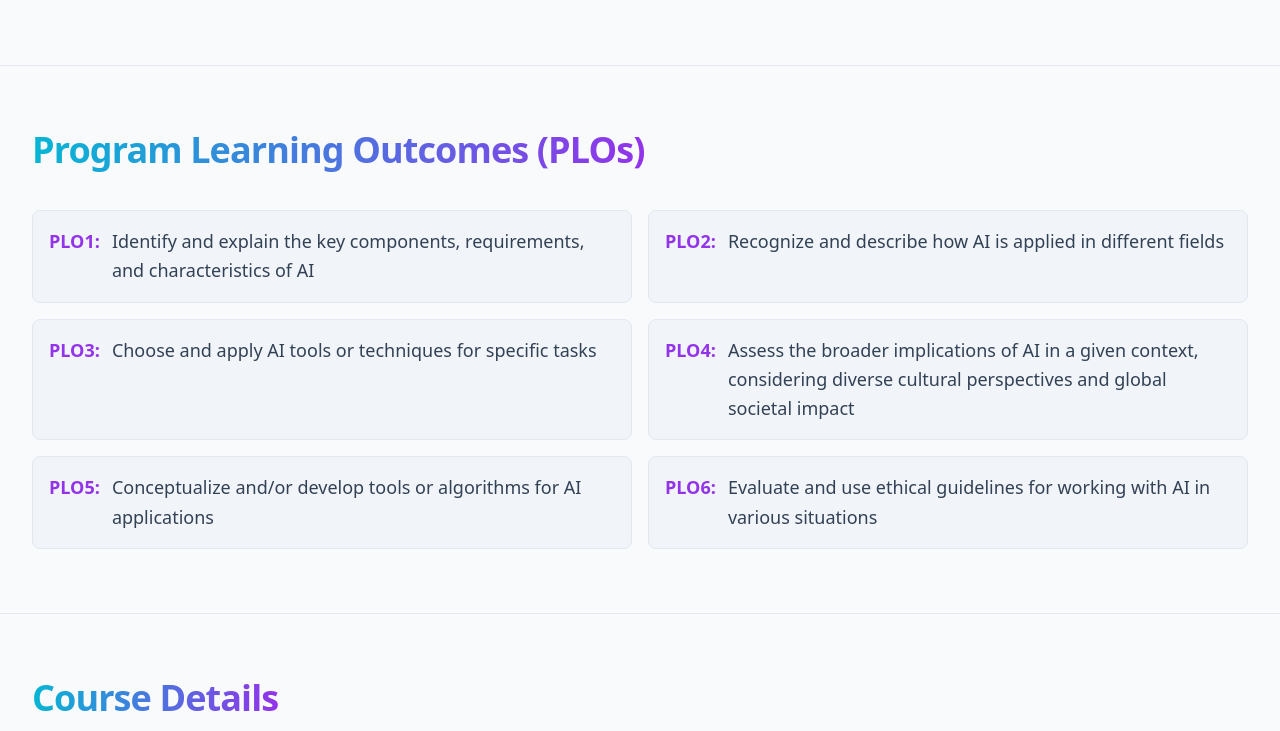
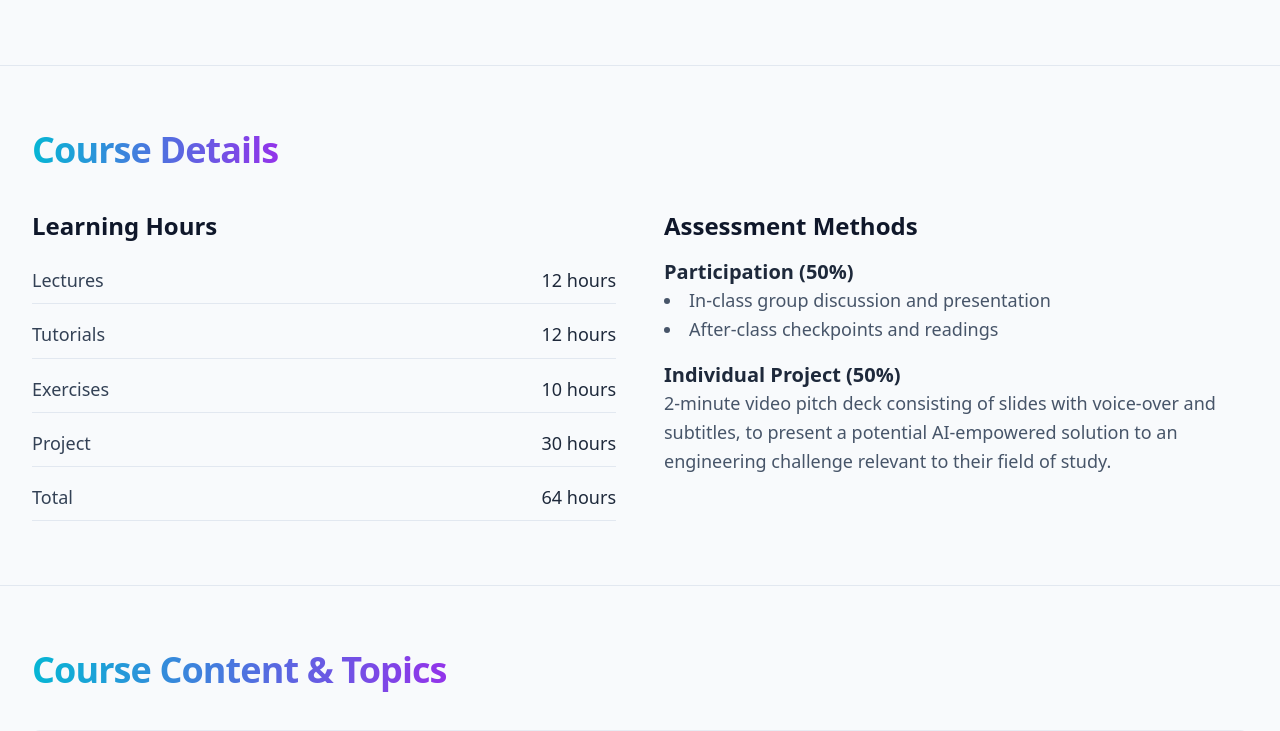
Before and after one commit to ailt9018engg/ailt9018engg.github.io, a React (Vite) app: page / in a window 1280 px wide. Shown: the part 3220-3951 px from the top of the page. Built offline with nearby package versions, Linux system fonts and the light colour scheme.

Commit message:
hide PLO

```diff
--- a/src/App.tsx
+++ b/src/App.tsx
@@ -133,7 +133,7 @@ export default function App() {
 
         <Lecturers />
 
-        <Section id="plos" title="Program Learning Outcomes (PLOs)">
+        {/* <Section id="plos" title="Program Learning Outcomes (PLOs)">
             <ul className="grid grid-cols-1 md:grid-cols-2 gap-4">
                 {courseData.plos.map((plo, i) => (
                     <li key={i} className="bg-slate-100 p-4 rounded-lg flex items-start border border-slate-200">
@@ -142,7 +142,7 @@ export default function App() {
                     </li>
                 ))}
             </ul>
-        </Section>
+        </Section> */}
 
         <Section id="details" title="Course Details">
             <div className="grid grid-cols-1 md:grid-cols-2 gap-12">
```
